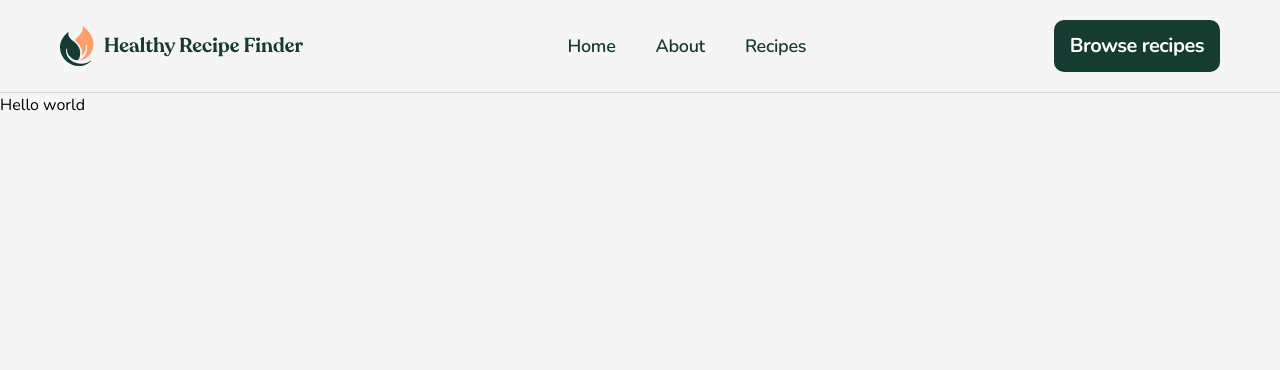
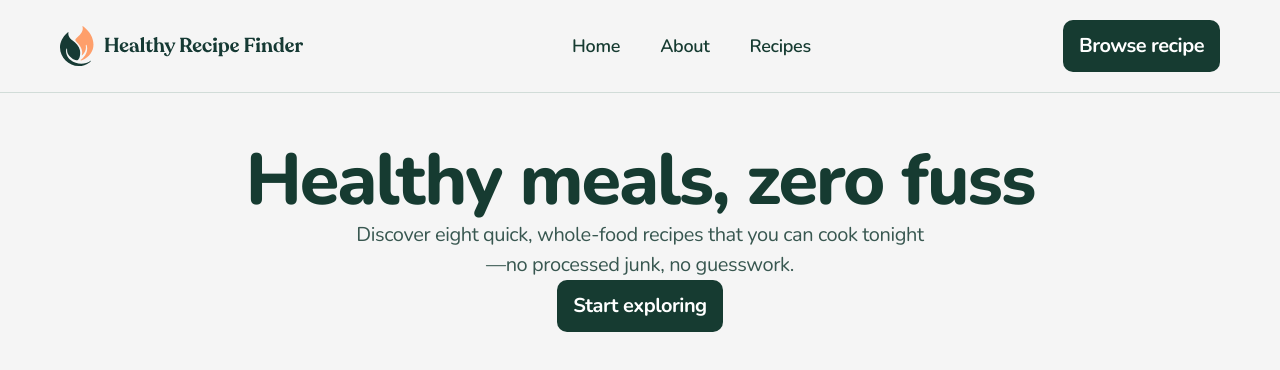
Before and after one commit to alecanonm/recipe-finder-website, a React (Vite) app: page / in a window 1280 px wide. Shown: the top 370 px of the page. Built offline with nearby package versions, Linux system fonts and the light colour scheme.

Commit message:
Feat: Jumbotron and CustomButton

```diff
--- a/src/components/CustomHeader/BurguerMenu.tsx
+++ b/src/components/CustomHeader/BurguerMenu.tsx
@@ -1,6 +1,7 @@
 import { useState } from "react";
 import hamburgerMenuIcon from "../../assets/images/icon-hamburger-menu.svg";
 import { navUrls } from "../../utils/navigation-urls";
+import CustomButton from "../ui/CustomButton";
 
 const BurguerMenu = () => {
   const [showMenu, setShowMenu] = useState<boolean>(false);
@@ -28,9 +29,10 @@ const BurguerMenu = () => {
               ))}
             </ul>
           </nav>
-          <button className="cursor-pointe text-[20px]/[1.4] tracking-[-0.5px] font-bold min-w-full bg-neutral-900 px-4 py-3 text-neutral-0 rounded-[10px]">
-            Browse recipes
-          </button>
+          <CustomButton
+            className="w-full"
+            text="Browse recipe"
+          />
         </div>
       )}
     </>
--- a/src/components/CustomHeader/CustomHeader.tsx
+++ b/src/components/CustomHeader/CustomHeader.tsx
@@ -1,5 +1,6 @@
 import logoImage from "../../assets/images/logo.svg";
 import { navUrls } from "../../utils/navigation-urls";
+import CustomButton from "../ui/CustomButton";
 import BurguerMenu from "./BurguerMenu";
 
 const CustomHeader = () => {
@@ -22,9 +23,10 @@ const CustomHeader = () => {
           ))}
         </ul>
       </nav>
-      <button className="hidden xl:block cursor-pointer text-[20px]/[1.4] tracking-[-0.5px] font-bold bg-neutral-900 px-4 py-3 text-neutral-0 rounded-[10px]">
-        Browse recipes
-      </button>
+      <CustomButton
+        className="hidden xl:block"
+        text="Browse recipe"
+      />
       <BurguerMenu />
     </header>
   );
--- a/src/components/Home/HomePage.tsx
+++ b/src/components/Home/HomePage.tsx
@@ -1,5 +1,11 @@
+import Jumbotron from "../Jumbotron/Jumbotron";
+
 const HomePage = () => {
-  return <div>Hello world</div>;
+  return (
+    <div>
+      <Jumbotron />
+    </div>
+  );
 };
 
 export default HomePage;
--- /dev/null
+++ b/src/components/Jumbotron/Jumbotron.tsx
@@ -0,0 +1,18 @@
+import CustomButton from "../ui/CustomButton";
+
+const Jumbotron = () => {
+  return (
+    <section className="flex flex-col justify-center lg:items-center">
+      <h1 className="text-[51px]/[1.1] lg:text-[72px]/[1.1] tracking-[-2px] text-neutral-900 font-extrabold">
+        Healthy meals, zero fuss
+      </h1>
+      <p className="text-xl/normal w-85.75 md:w-176 lg:w-145 lg:text-center tracking-[-0.4px]">
+        Discover eight quick, whole-food recipes that you can cook tonight—no
+        processed junk, no guesswork.
+      </p>
+      <CustomButton text="Start exploring" />
+    </section>
+  );
+};
+
+export default Jumbotron;
--- a/src/components/Layouts/RecipeFinderLayout.tsx
+++ b/src/components/Layouts/RecipeFinderLayout.tsx
@@ -5,7 +5,7 @@ const RecipeFinderLayout = () => {
   return (
     <div className="font-nunito">
       <CustomHeader />
-      <main>
+      <main className="px-4 pt-12 lg:px-20 text-neutral-600 flex flex-col justify-center items-center">
         <Outlet />
       </main>
     </div>
--- /dev/null
+++ b/src/components/ui/CustomButton.tsx
@@ -0,0 +1,17 @@
+interface Props {
+  text: string;
+  className?: string;
+  onClick?: () => boolean;
+}
+
+const CustomButton = ({ text, className, onClick }: Props) => {
+  return (
+    <button
+      onClick={onClick}
+      className={`cursor-pointer text-[20px]/[1.4] tracking-[-0.5px] font-bold bg-neutral-900 px-4 py-3 text-neutral-0 rounded-[10px] ${className}`}>
+      {text}
+    </button>
+  );
+};
+
+export default CustomButton;
```
